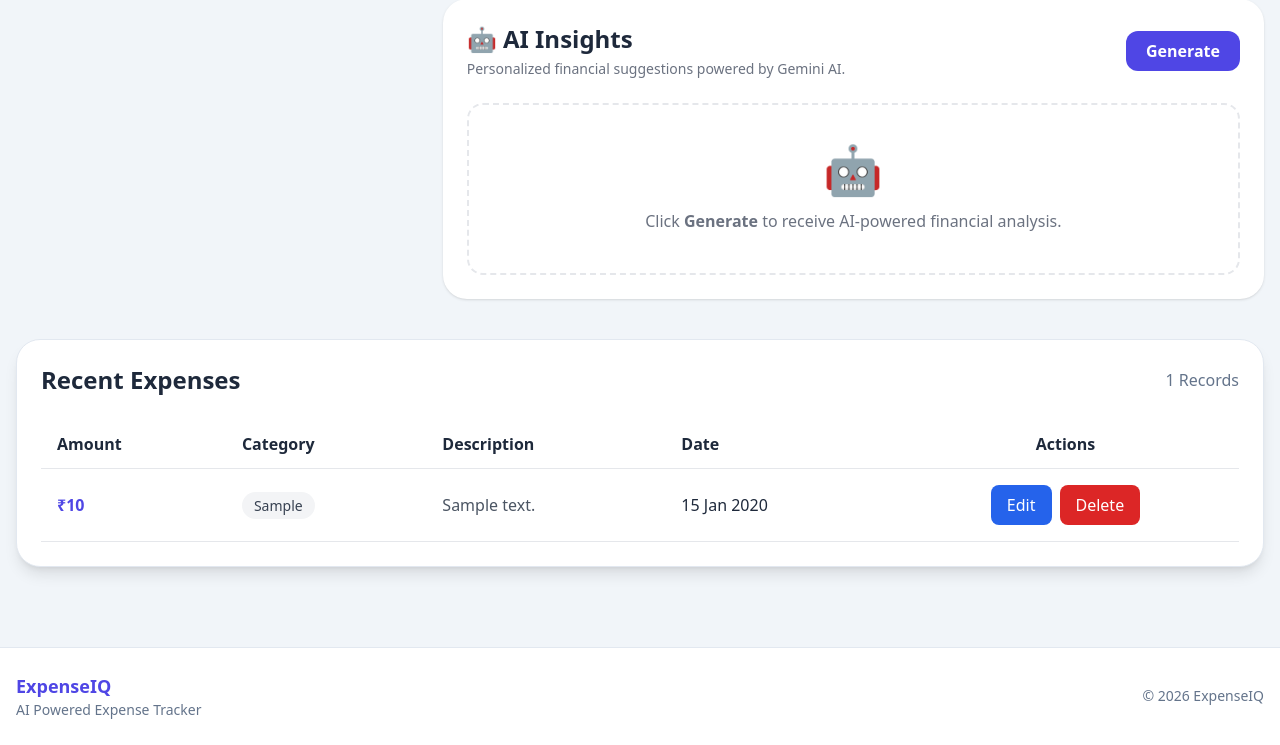
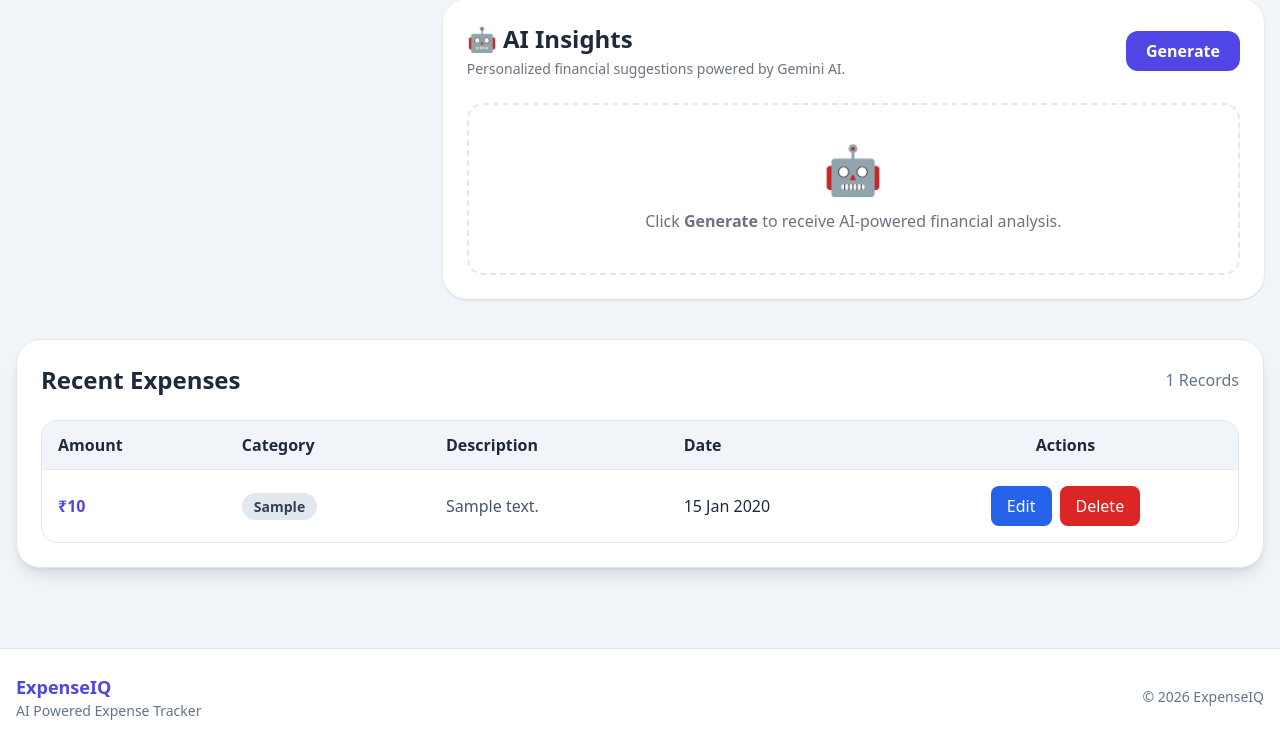
Before and after one commit to Krishna5601-Cpu/ExpenseIQ, a Flask app: page / in a window 1280 px wide. Shown: the part 1182-1927 px from the top of the page. Before the commit the page ends 1901 px from the top, so only its background shows below. Run offline with Flask 3, Linux system fonts and the light colour scheme; tables that the repository leaves empty hold one stand-in row (values such as "Sample post"); some libraries are stand-ins or nearby versions.

Commit message:
fix - expense table fix for dark mode

```diff
--- a/app/templates/components/expense_table.html
+++ b/app/templates/components/expense_table.html
@@ -1,46 +1,50 @@
 {% if expenses %}
 
-<div class="overflow-x-auto">
+<div
+  class="overflow-x-auto rounded-2xl border border-slate-200 dark:border-slate-700"
+>
   <table class="min-w-full">
-    <thead>
-      <tr class="border-b">
-        <th class="text-left px-4 py-3 font-semibold">Amount</th>
+    <thead class="bg-slate-100 dark:bg-slate-900">
+      <tr>
+        <th class="px-4 py-3 text-left font-semibold">Amount</th>
 
-        <th class="text-left px-4 py-3 font-semibold">Category</th>
+        <th class="px-4 py-3 text-left font-semibold">Category</th>
 
-        <th class="text-left px-4 py-3 font-semibold">Description</th>
+        <th class="px-4 py-3 text-left font-semibold">Description</th>
 
-        <th class="text-left px-4 py-3 font-semibold">Date</th>
+        <th class="px-4 py-3 text-left font-semibold">Date</th>
 
-        <th class="text-center px-4 py-3 font-semibold">Actions</th>
+        <th class="px-4 py-3 text-center font-semibold">Actions</th>
       </tr>
     </thead>
 
     <tbody>
-      {% for expense in expenses %}
+      {% for expense in expenses %} {% set colors = { "food":"bg-green-100
+      text-green-700 dark:bg-green-900/40 dark:text-green-300",
+      "travel":"bg-blue-100 text-blue-700 dark:bg-blue-900/40
+      dark:text-blue-300", "shopping":"bg-pink-100 text-pink-700
+      dark:bg-pink-900/40 dark:text-pink-300", "health":"bg-red-100 text-red-700
+      dark:bg-red-900/40 dark:text-red-300", "bills":"bg-yellow-100
+      text-yellow-700 dark:bg-yellow-900/40 dark:text-yellow-300",
+      "entertainment":"bg-purple-100 text-purple-700 dark:bg-purple-900/40
+      dark:text-purple-300" } %}
 
-      <tr class="border-b hover:bg-gray-50 transition">
-        <td class="px-4 py-4 font-semibold text-indigo-600">
+      <tr
+        class="border-t border-slate-200 dark:border-slate-700 hover:bg-slate-50 dark:hover:bg-slate-700/40 transition"
+      >
+        <td class="px-4 py-4 font-bold text-indigo-600 dark:text-indigo-400">
           ₹{{ expense.amount }}
         </td>
 
         <td class="px-4 py-4">
-          {% set colors = { "food":"bg-green-100 text-green-700",
-          "travel":"bg-blue-100 text-blue-700", "shopping":"bg-pink-100
-          text-pink-700", "health":"bg-red-100 text-red-700",
-          "bills":"bg-yellow-100 text-yellow-700",
-          "entertainment":"bg-purple-100 text-purple-700" } %}
-
           <span
-            class="px-3 py-1 rounded-full text-sm font-medium
-                        {{ colors.get(expense.category|lower,
-                        'bg-gray-100 text-gray-700') }}"
+            class="px-3 py-1 rounded-full text-sm font-semibold {{ colors.get(expense.category|lower,'bg-slate-200 text-slate-700 dark:bg-slate-700 dark:text-slate-300') }}"
           >
             {{ expense.category }}
           </span>
         </td>
 
-        <td class="px-4 py-4 text-gray-600">
+        <td class="px-4 py-4 text-slate-600 dark:text-slate-300">
           {% if expense.description %} {{ expense.description }} {% else %} — {%
           endif %}
         </td>
@@ -54,7 +58,7 @@
           <div class="flex justify-center gap-2">
             <a
               href="{{ url_for('expense.edit_page', expense_id=expense.id) }}"
-              class="px-4 py-2 rounded-lg bg-blue-600 text-white hover:bg-blue-700 transition"
+              class="px-4 py-2 rounded-lg bg-blue-600 hover:bg-blue-700 text-white transition"
             >
               Edit
             </a>
@@ -62,7 +66,7 @@
             <a
               href="{{ url_for('expense.delete_expense', expense_id=expense.id) }}"
               onclick="return confirm('Delete this expense?');"
-              class="px-4 py-2 rounded-lg bg-red-600 text-white hover:bg-red-700 transition"
+              class="px-4 py-2 rounded-lg bg-red-600 hover:bg-red-700 text-white transition"
             >
               Delete
             </a>
@@ -80,9 +84,9 @@
 <div class="py-16 text-center">
   <div class="text-6xl mb-4">💸</div>
 
-  <h2 class="text-2xl font-bold mb-2">No Expenses Found</h2>
+  <h2 class="text-2xl font-bold">No Expenses Found</h2>
 
-  <p class="text-gray-500">
+  <p class="mt-2 text-slate-500 dark:text-slate-400">
     Add your first expense to start tracking your spending.
   </p>
 </div>
```
